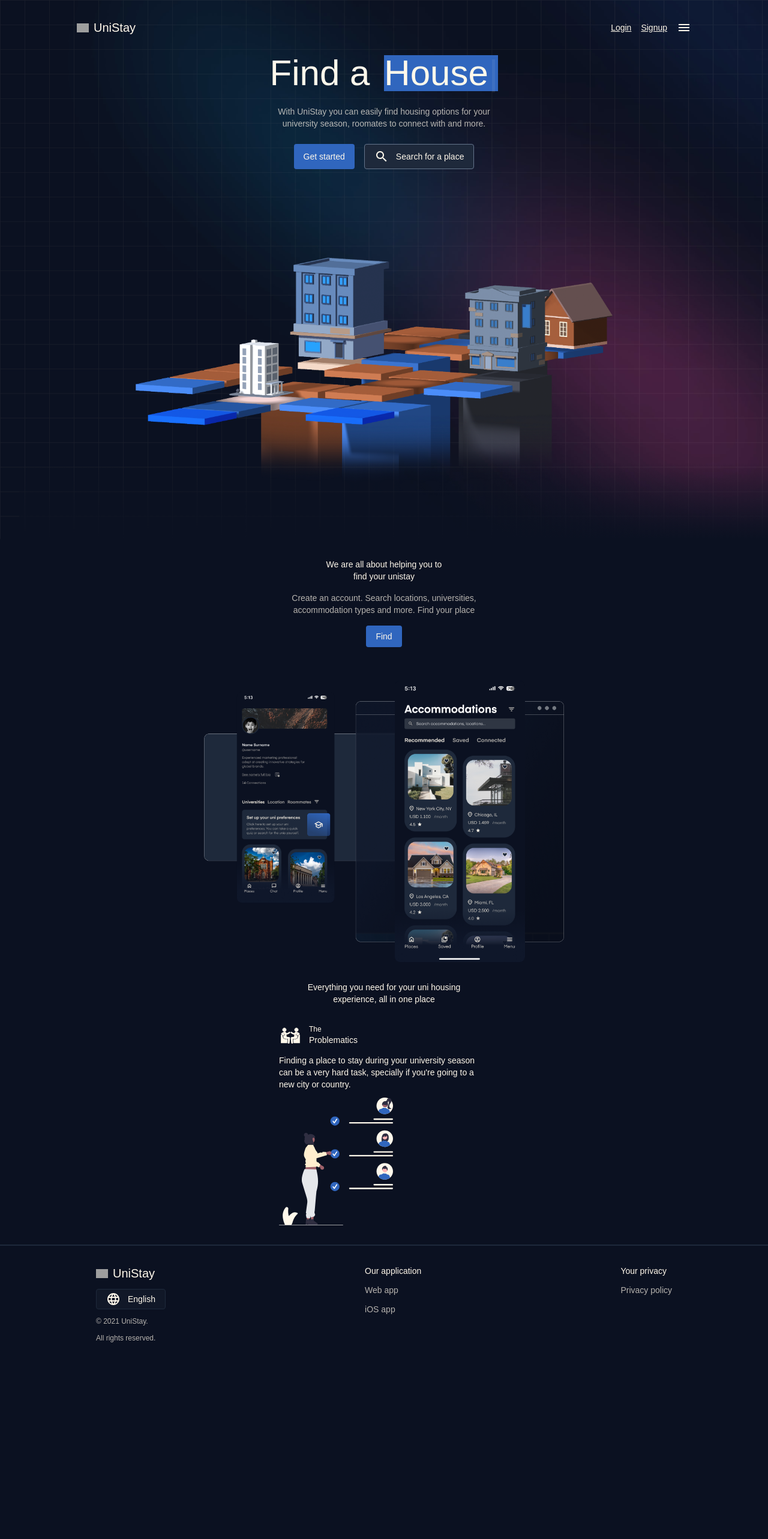
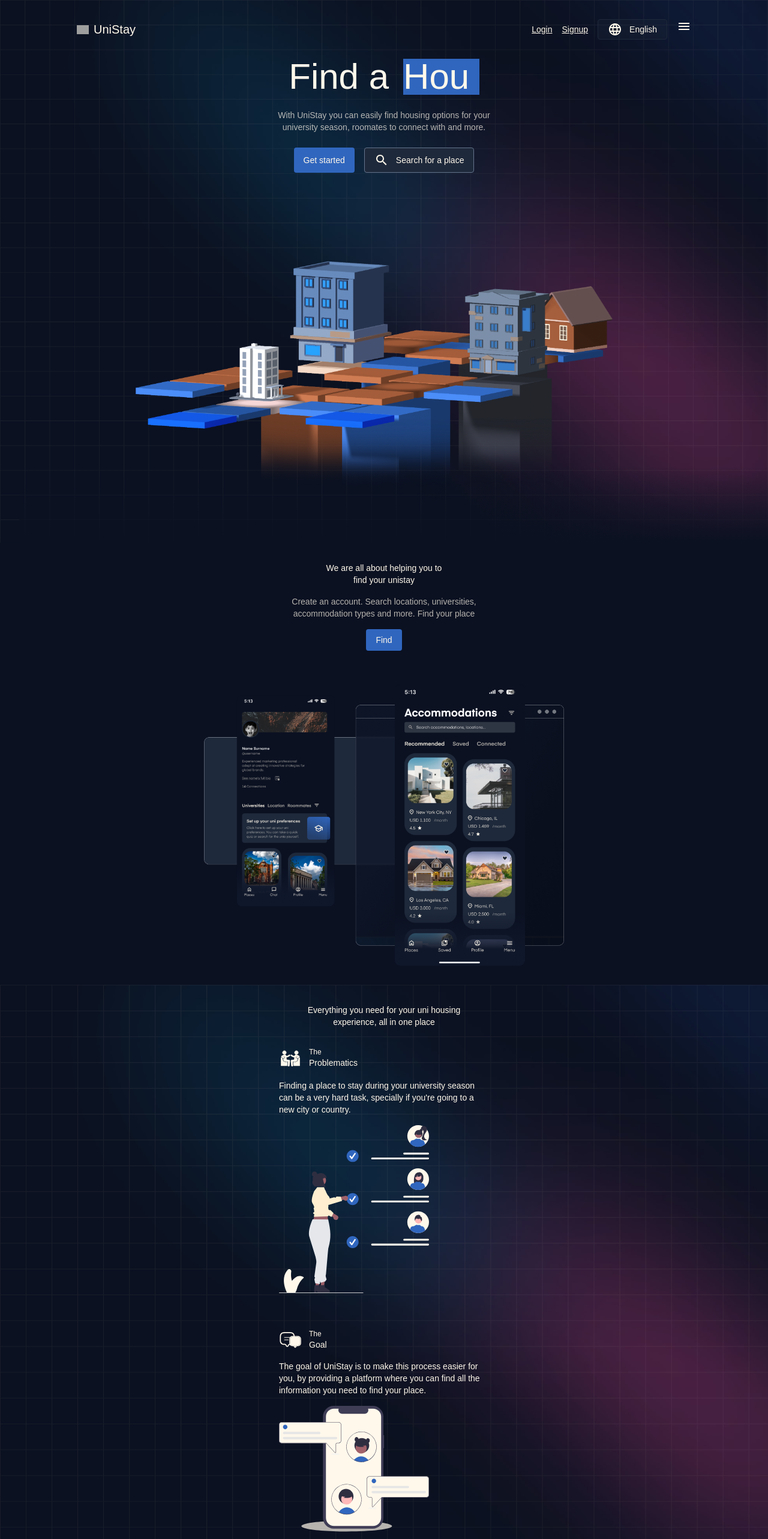
Before and after one commit to amarogu/unistayweb, a Next.js app in the folder unistaywebsite/: page / in a window 1280 px wide. Shown: the top 2566 px of the page at 60% size. Before the commit the page ends 2271 px from the top, so only its background shows below. Built offline with nearby package versions, Linux system fonts and the light colour scheme; grey boxes are pictures that could not be loaded; a web font is replaced by a local one.

Commit message:
Refactor page and dropdown menu components

```diff
--- a/unistaywebsite/src/app/Explanation/Explanation.js
+++ b/unistaywebsite/src/app/Explanation/Explanation.js
@@ -6,9 +6,9 @@ import ExplanationItem from './ExplanationItem';
 const Explanation = () => {
     const {language} = useContext(LanguageContext);
     return (
-        <div className='pt-8'>
-            <h2 className="font-einaSemi max-w-[300px] sm:max-w-[280px] mx-auto">{language == "English" ? "Everything you need for your uni housing experience, all in one place" : "Tudo que você precisa para sua experiência de casitas universitárias, tudo em um só lugar" }</h2>
-            <div className='flex flex-col'>
+        <div className='p-8'>
+            <h2 className="font-einaSemi text-center max-w-[300px] sm:max-w-[280px] mx-auto">{language == "English" ? "Everything you need for your uni housing experience, all in one place" : "Tudo que você precisa para sua experiência de casitas universitárias, tudo em um só lugar" }</h2>
+            <div className='flex flex-col gap-7'>
                 <ExplanationItem iconSrc="/problematics.svg" imgSrc="/problematics2.svg" data={{
                     sub: {
                         en: "The",
@@ -23,6 +23,20 @@ const Explanation = () => {
                         pt: "Encontrar um lugar para ficar durante sua temporada universitária pode ser uma tarefa muito difícil, especialmente se você está indo para uma nova cidade ou país."
                     }
                 }} />
+                <ExplanationItem iconSrc="/goal.svg" imgSrc="/goal2.svg" data={{
+                    sub: {
+                        en: "The",
+                        pt: "O"
+                    },
+                    title: {
+                        en: "Goal",
+                        pt: "Objetivo"
+                    },
+                    content: {
+                        en: "The goal of UniStay is to make this process easier for you, by providing a platform where you can find all the information you need to find your place.",
+                        pt: "O objetivo da UniStay é tornar esse processo mais fácil para você, fornecendo uma plataforma onde você pode encontrar todas as informações que precisa para encontrar seu lugar."
+                    }
+                }} />
             </div>
         </div>
     )
--- a/unistaywebsite/src/app/Explanation/ExplanationItem.js
+++ b/unistaywebsite/src/app/Explanation/ExplanationItem.js
@@ -7,7 +7,7 @@ const ExplanationItem = (props) => {
     const {language} = useContext(LanguageContext);
     return (
         <div className='pt-8'>
-            <div className='flex flex-col gap-3 max-w-[350px] mx-auto text-left'>
+            <div className='flex flex-col gap-4 max-w-[350px] mx-auto text-left'>
                 <div className='flex gap-3'>
                     <Image src={props.iconSrc} width={38} height={38} />
                     <div className='flex flex-col items-start'>
@@ -18,7 +18,7 @@ const ExplanationItem = (props) => {
                 <p>
                     {language == 'English' ? props.data.content.en : props.data.content.pt}
                 </p>
-                <Image src={props.imgSrc} width={190} height={0} />
+                <Image src={props.imgSrc} width={250} height={0} />
             </div>
         </div>
     )
--- a/unistaywebsite/src/app/NavComponents/DropdownMenu.js
+++ b/unistaywebsite/src/app/NavComponents/DropdownMenu.js
@@ -4,8 +4,11 @@ import MenuIcon from '@mui/icons-material/Menu';
 import HelpOutlineIcon from '@mui/icons-material/HelpOutline';
 import LibraryBooksIcon from '@mui/icons-material/LibraryBooks';
 import LockIcon from '@mui/icons-material/Lock';
+import { useContext } from 'react';
+import LanguageContext from '../LanguageContext'; // import the context
 
 function DropdownMenu() {
+    const {language} = useContext(LanguageContext); // use the context
   return (
     <Menu>
         <Menu.Button className="outline-none">
@@ -23,8 +26,9 @@ function DropdownMenu() {
                 <Menu.Item className="py-2">
                     <div className='flex items-center gap-3'>
                         <a
+                        className='cursor-pointer'
                         >
-                        Privacy
+                        {language == 'English' ? 'Privacy' : 'Privacidade'}
                         </a>
                         <LockIcon  className='text-base'/>
                     </div>
@@ -32,8 +36,9 @@ function DropdownMenu() {
                 <Menu.Item className="py-2">
                     <div className='flex items-center gap-3'>
                         <a
+                        className='cursor-pointer'
                         >
-                        Help
+                        {language == 'English' ? 'Help' : 'Ajuda'}
                         </a>
                         <HelpOutlineIcon  className='text-base'/>
                     </div>
@@ -41,8 +46,9 @@ function DropdownMenu() {
                 <Menu.Item className="py-2">
                     <div className='flex items-center gap-3'>
                         <a
+                        className='cursor-pointer'
                         >
-                        Features
+                        {language == 'English' ? 'Features' : 'Funcionalidades'}
                         </a>
                         <LibraryBooksIcon  className='text-base'/>
                     </div>
--- a/unistaywebsite/src/app/NavComponents/Navbar.js
+++ b/unistaywebsite/src/app/NavComponents/Navbar.js
@@ -5,6 +5,8 @@ import Logo from './Logo';
 import Modal from '../GeneralUse/Modal';
 import { useContext } from 'react';
 import LanguageContext from '../LanguageContext';
+import { Menu, Transition } from '@headlessui/react';
+import { LanguageOutlined } from '@mui/icons-material';
 
 const Navbar = () => {
     const Link = ({ onClick, text }) => (
@@ -16,13 +18,58 @@ const Navbar = () => {
           {text}
         </button>
       );
-    const {language} = useContext(LanguageContext); // use the context
+    const {language, setLanguage} = useContext(LanguageContext); // use the context
     return (
-        <nav className='flex justify-between items-center'>
+        <nav className='flex justify-between items-center relative'>
             <Logo />
             <div className='flex gap-4'>
             <Modal Component={Link} text="Login" />
             <Modal Component={Link} text={language == 'English' ? "Signup" : 'Registrar'} />
+            <div>
+            <Menu>
+                <Menu.Button className="outline-none">
+                    <button className="border border-gray bg-gray/30 py-1 px-4 flex items-center gap-3 rounded">
+                        <LanguageOutlined className='text-sm'/>
+                        <p>
+                        {language}
+                        </p>
+                    </button>
+                </Menu.Button>
+                <Transition
+                    enter="transition duration-100 ease-out"
+                    enterFrom="transform scale-95 opacity-0"
+                    enterTo="transform scale-100 opacity-100"
+                    leave="transition duration-75 ease-out"
+                    leaveFrom="transform scale-100 opacity-100"
+                    leaveTo="transform scale-95 opacity-0"
+                >
+                    <Menu.Items className="border-body-dark/30 absolute p-5 mt-2 flex backdrop-blur-sm flex-col border rounded-md outline-none text-sm font-medium text-gray-700 bg-gradient-to-br from-gray/60 to-gray">
+                        <Menu.Item className="py-2">
+                            <div className='flex items-center gap-3'>
+                                <a
+                                onClick={() => setLanguage('English')}
+                                className="cursor-pointer"
+                                >
+                                English
+                                </a>
+
+                            </div>
+                        </Menu.Item>
+                        <Menu.Item className="py-2">
+                            <div className='flex items-center gap-3'>
+                                <a
+                                onClick={() => setLanguage('Português')}
+                                className="cursor-pointer"
+                                >
+                                Português
+                                </a>
+
+                            </div>
+                        </Menu.Item>
+                    </Menu.Items>
+                </Transition>
+            </Menu>
+            </div>
                 <div>
                     <DropdownMenu />
                 </div>
--- a/unistaywebsite/src/app/page.js
+++ b/unistaywebsite/src/app/page.js
@@ -19,9 +19,11 @@ export default function Home() {
         </section>
         <section className='text-center p-8 mx-auto container sm:max-w-[516px] md:max-w-[768px] lg:max-w-[1024px]'>
           <About />
+        </section>
+        <section className='bg-gradient'>
           <Explanation />
         </section>
-        <div className='border-t-2 border-gray'>
+        <div className='border-t-2 border-gray '>
           <footer className='mx-auto p-8 container sm:max-w-[516px] md:max-w-[768px] lg:max-w-[1024px]'>
             <Footer />
           </footer>
```
Also changed, not shown: unistaywebsite/public/goal.svg (added), unistaywebsite/public/goal2.svg (added).
